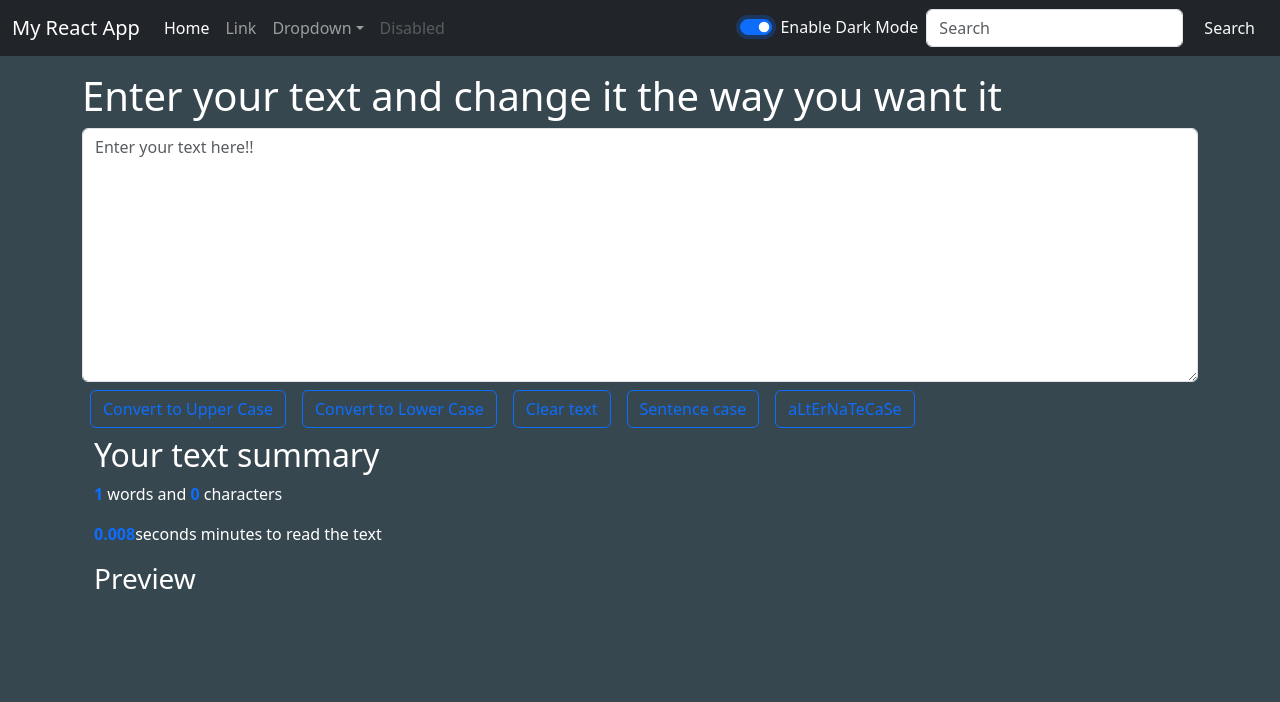
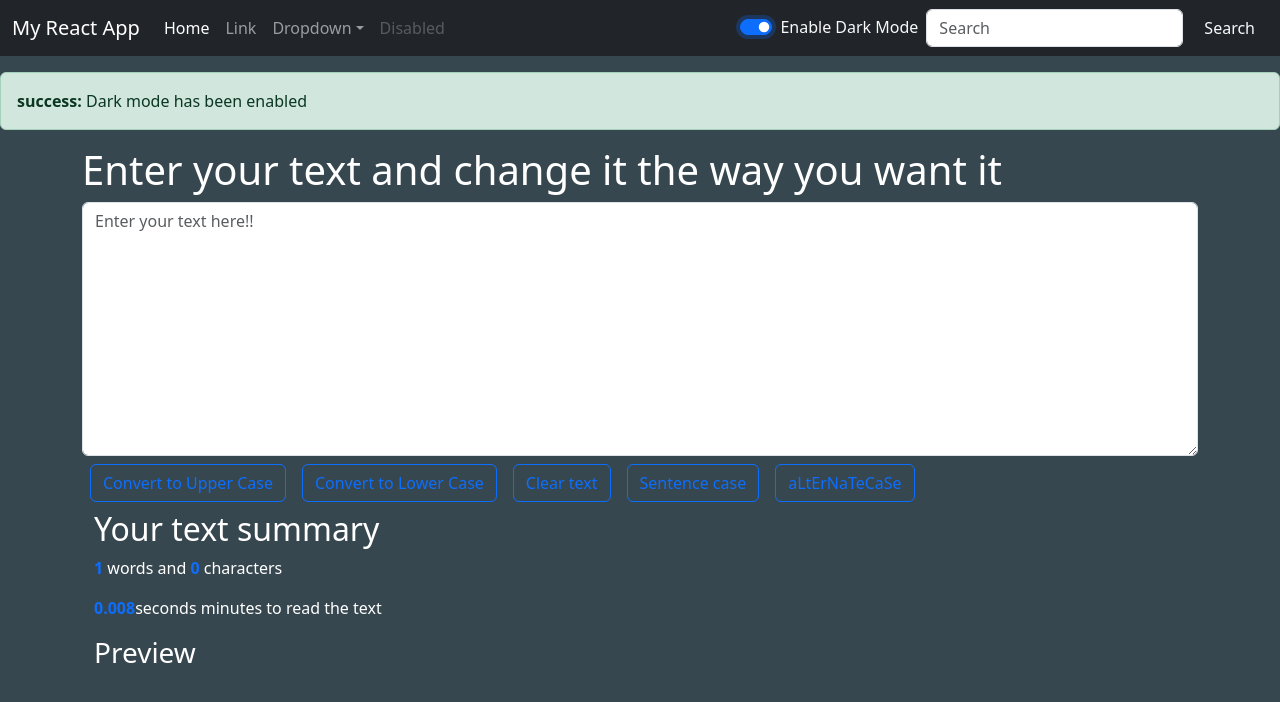
Before and after one commit to sneharani1818/TextUtilis, a React (Vite) app: page / in a window 1280 px wide. Both pictures are taken after a click on the switch "Enable Dark Mode". Shown: the top 702 px of the page. Built offline with nearby package versions, Linux system fonts and the light colour scheme.

Commit message:
Added alerts

```diff
--- a/src/App.jsx
+++ b/src/App.jsx
@@ -2,23 +2,37 @@ import { useState } from "react"
 import About from "./components/About"
 import Navbar from "./components/Navbar"
 import TextForm from "./components/TextForm"
+import Alert from "./components/Alert";
 
 function App() {
   const[mode, setmode]=useState('light');//tells light mode or dark mode of application
+  const [alert, setalert]=useState(null);
 
+  const showAlert=(message,type)=>{
+    setalert({
+      msg:message,
+      type:type
+    })
+    setTimeout(() => {
+      setalert(null);
+    }, 3000);
+  }
   const toggleMode=()=>{
     if(mode==='light'){
       setmode('dark');
       document.body.style.backgroundColor="#37474F";
+      showAlert("Dark mode has been enabled","success");
     }
     else{
       setmode('light');
       document.body.style.backgroundColor="white";
+      showAlert("Light mode has been enabled","info");
     }
   }
   return (
     <>
     <Navbar appName="My React App" mode={mode} toggleMode={toggleMode}/>
+    <Alert alert={alert}/>
     <TextForm head="Enter your text here!!" heading='Enter your text and change it the way you want it' mode={mode}/>
     {/* <About/> */}
     </>
--- /dev/null
+++ b/src/components/Alert.jsx
@@ -0,0 +1,13 @@
+import React from 'react'
+
+const Alert = (props) => {
+    return (
+        props.alert &&<div>
+            <div className={`alert alert-${props.alert.type} alert-dismissible fade show`} role="alert">
+                <strong>{props.alert.type}: </strong>{props.alert.msg}
+            </div>
+        </div>
+    )
+}
+
+export default Alert
```
